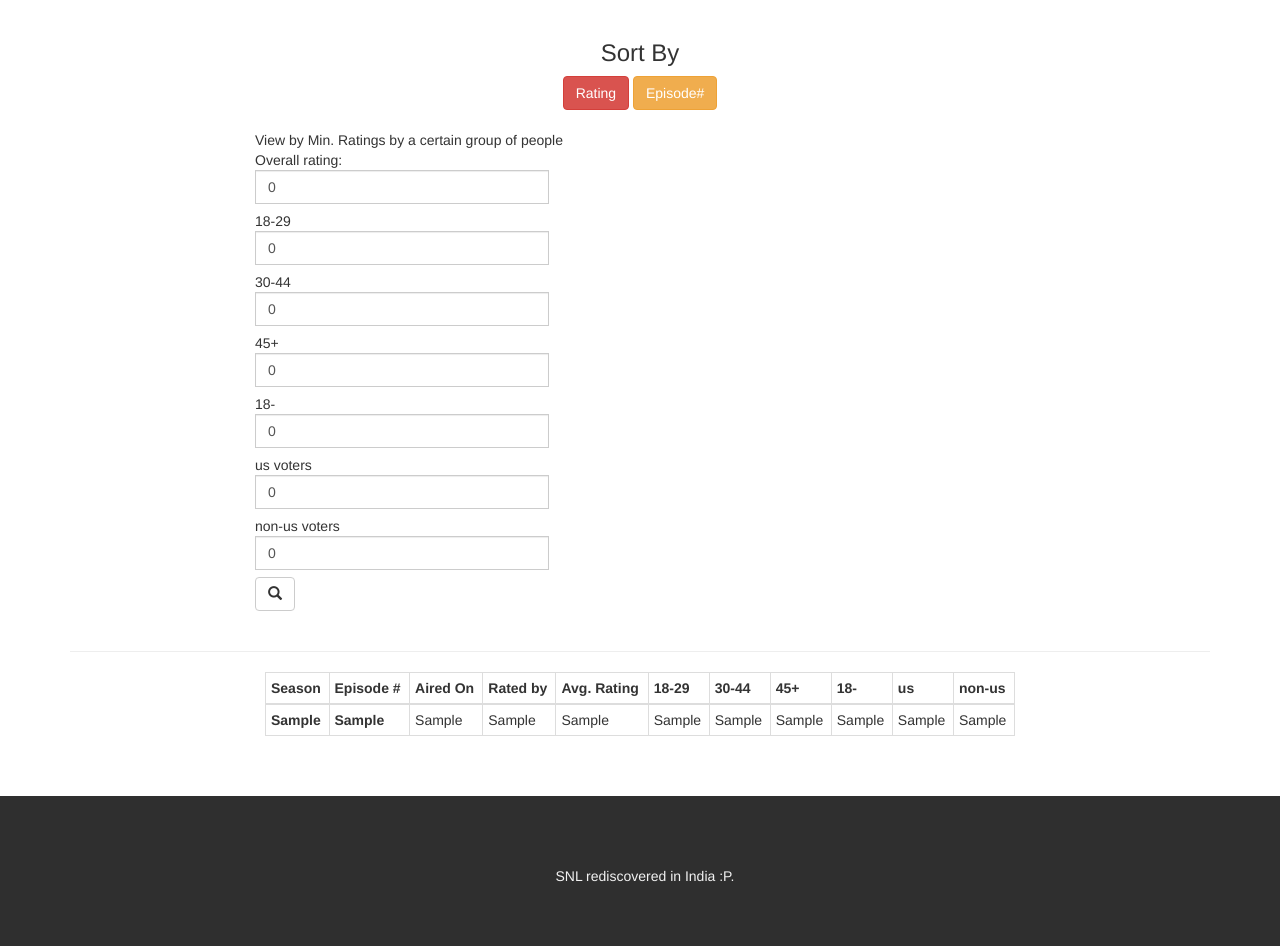
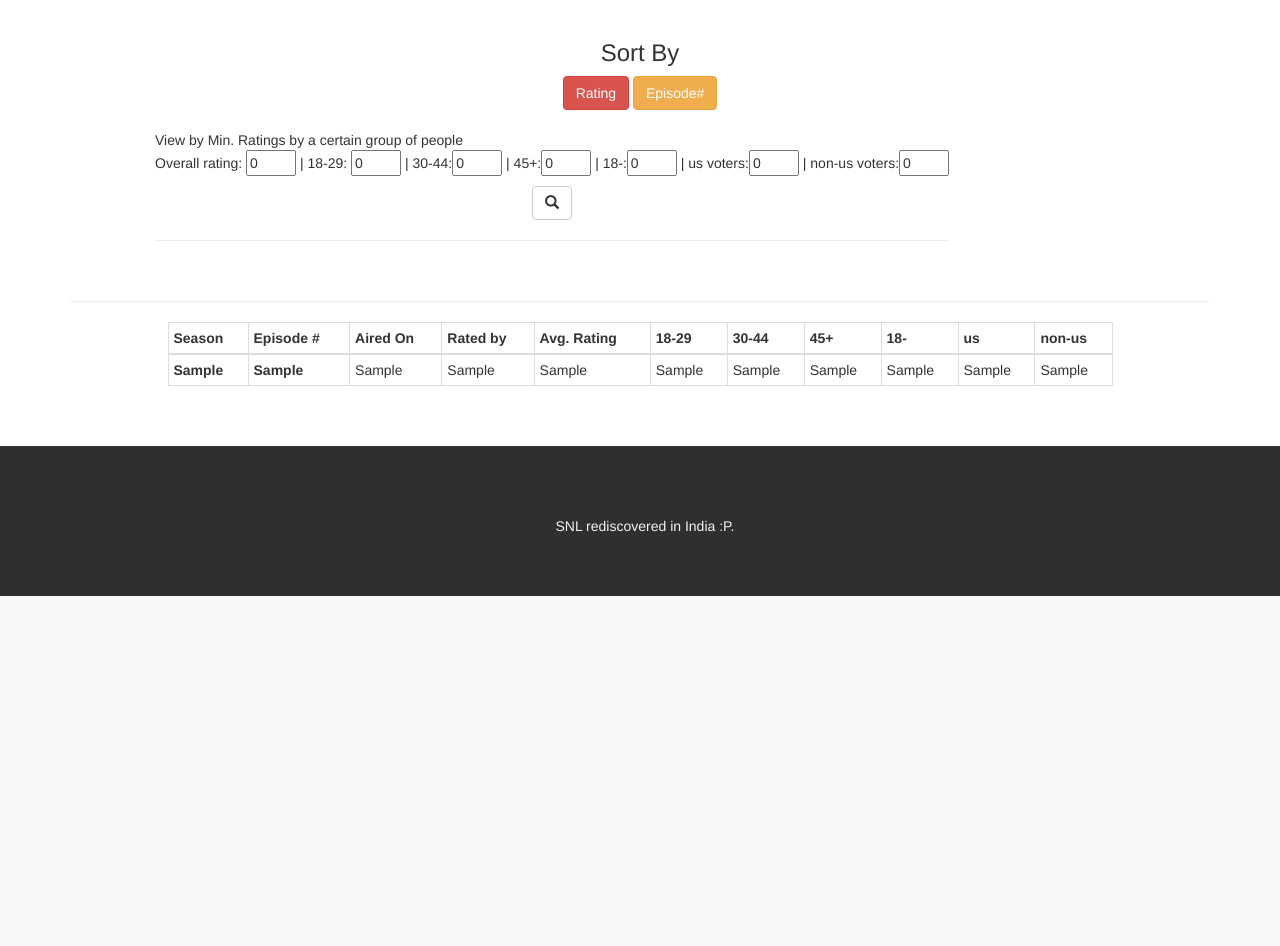
Before and after one commit to Prakhar0409/snl-archives, a Django app: template snl/website/templates/website/episodes.html in a window 1280 px wide. Shown: the part 580-1526 px from the top of the page. After the commit the page ends 1176 px from the top, so only its background shows below. Run offline with Django 3.2, Linux system fonts and the light colour scheme; the template is opened without the code that fills it: most values are stand-ins (such as "Sample title", 1, 10 or a date in 2020); some libraries are stand-ins or nearby versions.

Commit message:
layout improved

```diff
--- a/snl/website/templates/website/episodes.html
+++ b/snl/website/templates/website/episodes.html
@@ -1,6 +1,11 @@
 {% extends 'website/base.html' %}
 {% block extrahead %}
 <link href="http://netdna.bootstrapcdn.com/bootstrap/3.3.6/css/bootstrap.css" rel="stylesheet">
+<style type="text/css">
+#inputs input{
+  width: 50px;
+}
+</style>
 {% endblock %}
 
 {% block workwrap %}
@@ -19,21 +24,20 @@
     <br/>
         <div class="row">
       <!-- <h2 style='color:black'>Search Bar</h2> -->
-        <div class="col-xs-8 col-xs-offset-2">
+        <div class="col-xs-10 col-xs-offset-1">
         View by Min. Ratings by a certain group of people
         <form id='form_id' method='POST' action='/episodes/'>
         {% csrf_token %}
-        <div class="input-group">
-                 <p> Overall rating: <input type="number" class="form-control" name="overall" data-min="0" data-max="10" value=0></p><hr/>
-                  <p>18-29<input type="number" class="form-control" name="age18_29" min="0" max="10" value=0></p><hr/>
-                  <p>30-44<input type="number" class="form-control" name="age30_44" data-min="0" data-max="10" value=0></p><hr/>
-                  <p>45+<input type="number" class="form-control" name="age45p" data-min="0" data-max="10" value=0></p><hr/>
-                  <p>18-<input type="number" class="form-control" name="age18m" data-min="0" data-max="10" value=0></p><hr/>
-                  <p>us voters<input type="number" class="form-control" name="us" data-min="0" data-max="10" value=0></p><hr/>
-                  <p>non-us voters<input type="number" class="form-control" name="non_us" data-min="0" data-max="10" value=0></p><hr/>
-
-
-                  <button id='form_submit' class="btn btn-default" type="button"><span class="glyphicon glyphicon-search"></span></button>
+        <div id='inputs' class="input-group">
+                 <p> Overall rating: <input  type="number"  name="overall" min="0" max="10" value=0>
+                   | 18-29: <input type="number" name="age18_29" min="0" max="10" value=0>
+                   | 30-44:<input type="number"  name="age30_44" min="0" max="10" value=0>
+                   | 45+:<input type="number" name="age45p" data-min="0" data-max="10" value=0>
+                   | 18-:<input type="number" name="age18m" data-min="0" data-max="10" value=0>
+                   | us voters:<input type="number" name="us" data-min="0" data-max="10" value=0>
+                   | non-us voters:<input type="number" name="non_us" data-min="0" data-max="10" value=0>
+                  <center><button id='form_submit' class="btn btn-default" type="button"><span class="glyphicon glyphicon-search"></span></button></center>
+                  <hr/>
 
             </div>
             <br/>
@@ -50,7 +54,7 @@
 </div>
 <hr/>
 <div class='row'>
-	<div class='col-md-offset-2 col-md-8'>
+	<div class='col-md-offset-1 col-md-10'>
 
 <table class="table-bordered table-condensed table table-hover">
   <thead>
```
